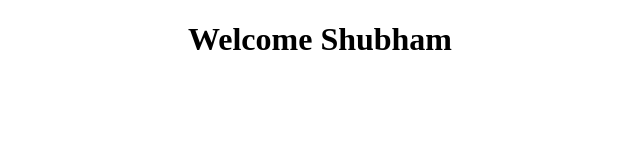
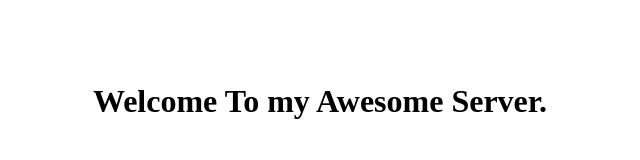
Before and after one commit to oxy-code-one/node_express, a website: page public/index.html in a window 1280 px wide. Shown: the whole page, without its empty margins (320-960 px from the left). Drawn offline with Linux system fonts and the light colour scheme.

Commit message:
testing html

```diff
--- a/public/index.html
+++ b/public/index.html
@@ -7,8 +7,9 @@
     <title>Document</title>
 </head>
 <body>
+    </br></br></br>
     <center>
-        <h1>Welcome Shubham</h1>
+        <h1>Welcome To my Awesome Server.</h1>
     </center>
 </body>
 </html>
```
